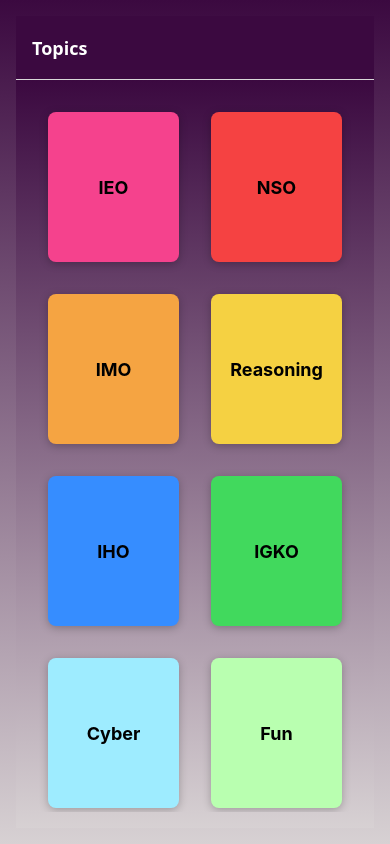
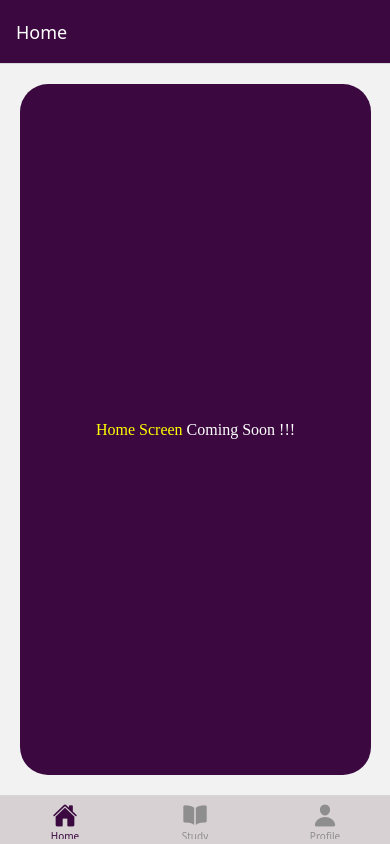
Before and after one commit to mohitcnsia/apprec8, a React Native app: screen /Topics in a window 390 px wide. Built offline with nearby package versions, Linux system fonts and the light colour scheme.

Commit message:
Adds BottomTabBar

```diff
--- a/App.js
+++ b/App.js
@@ -3,6 +3,7 @@ import { StyleSheet, View } from "react-native";
 import QuizNavigator from "./navigation/QuizNavigator";
 import MealNavigator from "./navigation/MealNavigator";
 import { Colors } from "./config/colors";
+import BottomTabNavigator from "./navigation/BottomTabNavigator";
 
 export default function App() {
   return (
@@ -16,8 +17,9 @@ export default function App() {
 
       {/* The root container with full height */}
       <View style={styles.container}>
-        <QuizNavigator />
+        {/* <QuizNavigator /> */}
         {/* <MealNavigator /> */}
+        <BottomTabNavigator />
       </View>
     </>
   );
--- a/navigation/BottomTabNavigator.js
+++ b/navigation/BottomTabNavigator.js
@@ -3,6 +3,7 @@ import DrawerScreen from "../screens/DummyScreen";
 import { NavigationContainer } from "@react-navigation/native";
 import Ionicons from "@expo/vector-icons/Ionicons";
 import { Colors } from "../config/colors";
+import QuizNavigator from "./QuizNavigator";
 
 const Tab = createBottomTabNavigator();
 
@@ -31,6 +32,16 @@ function BottomTabNavigator() {
           }}
         />
         <Tab.Screen
+          name="Study"
+          component={QuizNavigator}
+          options={{
+            tabBarIcon: ({ color, size }) => (
+              <Ionicons name="book" color={color} size={size} />
+            ),
+            headerShown: false,
+          }}
+        />
+        <Tab.Screen
           name="Profile"
           component={DrawerScreen}
           initialParams={{ title: "Profile Screen" }}
--- a/navigation/QuizNavigator.js
+++ b/navigation/QuizNavigator.js
@@ -18,7 +18,6 @@ const QuizNavigator = () => {
       colors={[Colors.primaryDarkMaroon, Colors.primaryLightGray]}
       style={styles.container}
     >
-      <NavigationContainer>
       <Stack.Navigator
         initialRouteName="Topics"
         screenOptions={{
@@ -36,7 +35,6 @@ const QuizNavigator = () => {
         <Stack.Screen name="Quiz" component={QuizScreen} />
         <Stack.Screen name="Stats" component={StatsScreen} />
       </Stack.Navigator>
-      </NavigationContainer>
     </LinearGradient>
   );
 };
--- a/screens/quiz/TopicOverviewScreen.js
+++ b/screens/quiz/TopicOverviewScreen.js
@@ -79,7 +79,7 @@ const styles = StyleSheet.create({
     marginBottom: 20,
   },
   descriptionWrapper: {
-    height: height * 0.7, // 70% of screen height for description
+    height: height * 0.6, // 70% of screen height for description
     marginBottom: 20, // Small space before button
   },
   scrollContent: {
```
Lines whose indentation alone changed are shown as unchanged.
